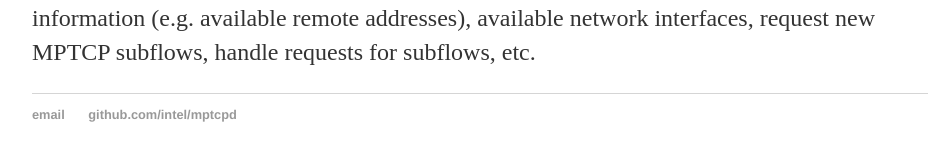
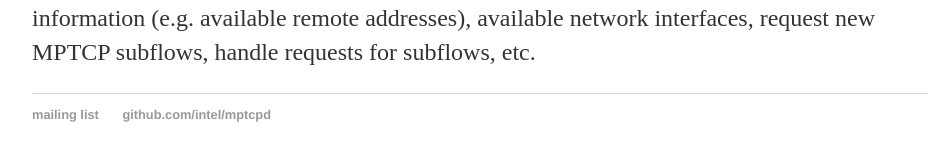
Before and after one commit to multipath-tcp/mptcpd, a Jekyll site: the page built from index.html, in a window 1280 px wide. Shown: the part 299-460 px from the top of the page, without its empty margins (160-1101 px from the left). Built offline with Jekyll 4.4.1, drawn with Linux system fonts in a browser that asks for light colours.

Commit message:
Provide link to mailing list.

```diff
--- a/_layouts/default.html
+++ b/_layouts/default.html
@@ -18,7 +18,7 @@
     </div>
     <footer>
       <ul>
-	<li><a href="mailto:mptcp@lists.01.org">email</a></li>
+	<li><a href="https://lists.01.org/postorius/lists/mptcp.lists.01.org/">mailing list</a></li>
 	<li><a href="https://github.com/intel/mptcpd">github.com/intel/mptcpd</a></li>
       </ul>
     </footer>
```
